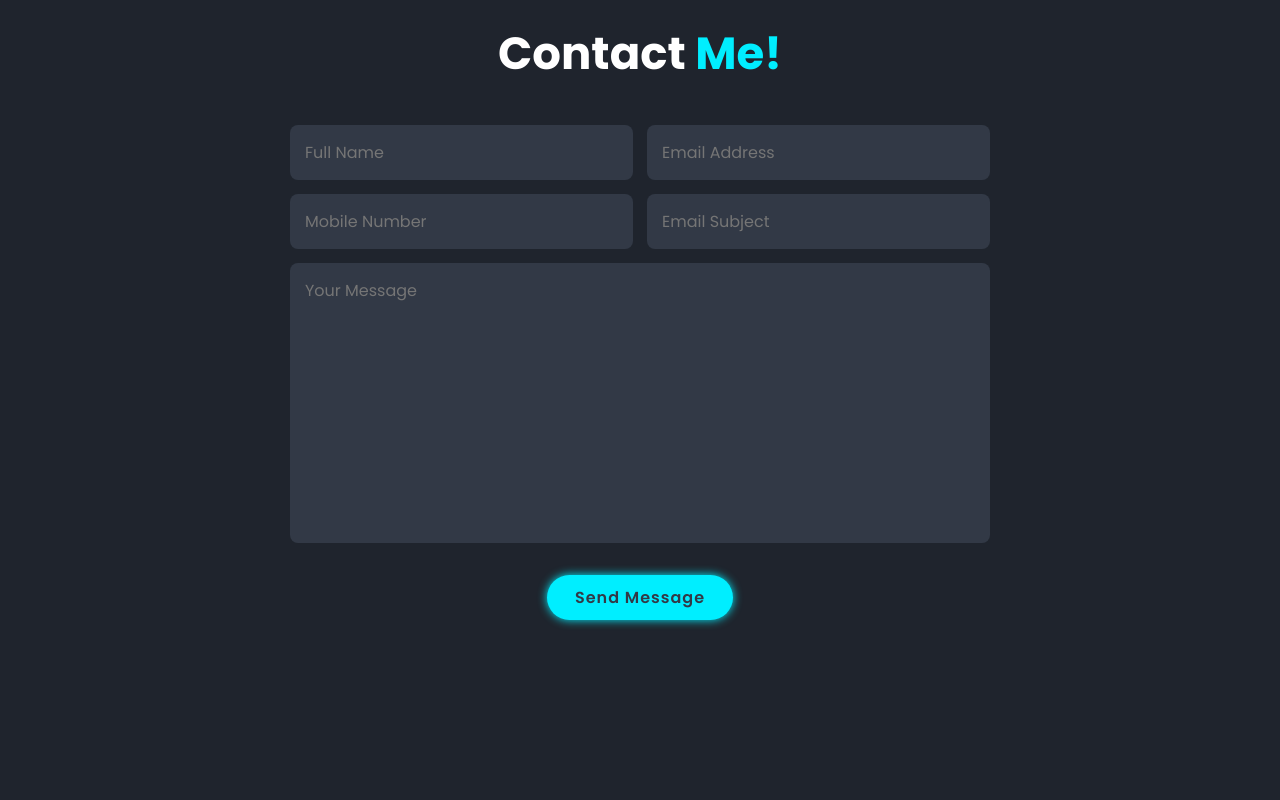
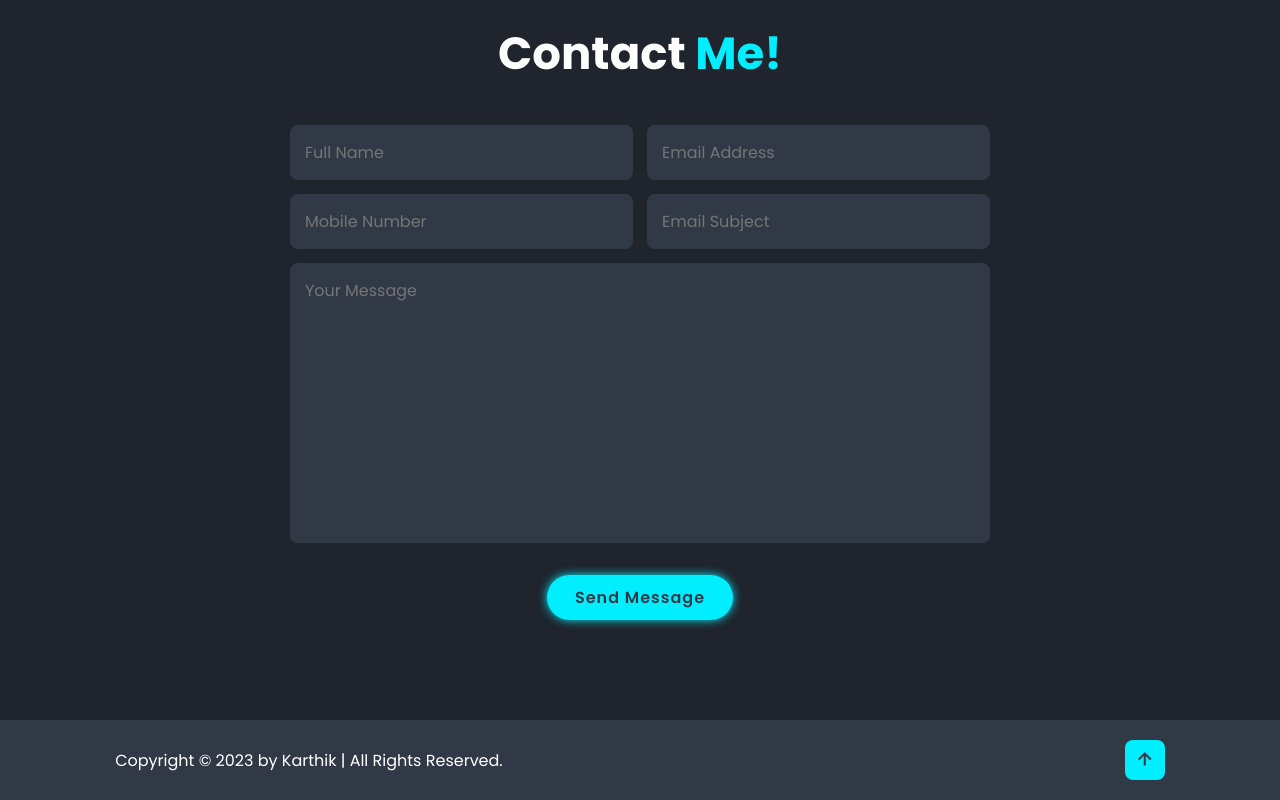
Before and after one commit to RK-Karthik14/KarthikPortfolio, a plain HTML site: page index.html in a window 1280 px wide. Shown: the part 3287-4087 px from the top of the page. Before the commit the page ends 4007 px from the top, so only its background shows below. Drawn offline with nearby package versions, Linux system fonts and the light colour scheme.

Commit message:
Update index.html

```diff
--- a/index.html
+++ b/index.html
@@ -154,6 +154,14 @@
         </form>
     </section>
 
+    <footer class="footer">
+        <div class="footer-text">
+            <p>Copyright &copy; 2023 by Karthik | All Rights Reserved.</p>
+        </div>
+        <div class="footer-iconTop">
+            <a href="#home" class=""><i class="bx bx-up-arrow-alt"></i></a>
+        </div>
+    </footer>
 
     <script src="https://unpkg.com/scrollreveal"></script>
 
```
